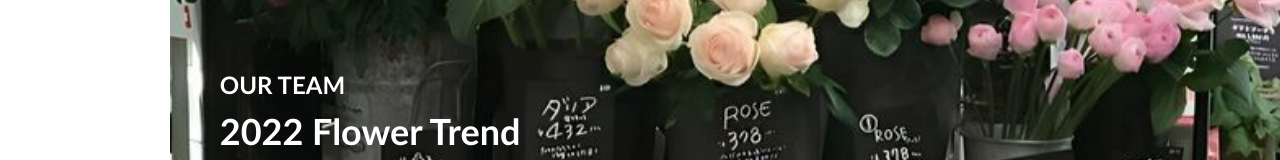
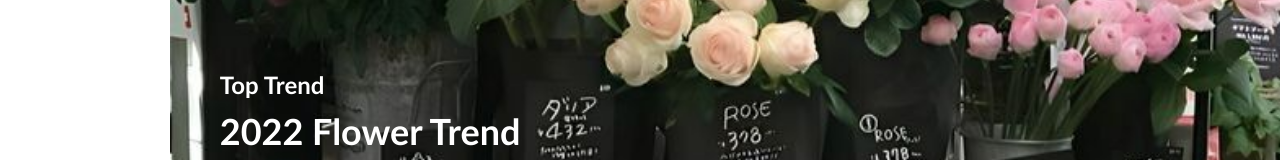
Before and after one commit to akchokpon/diplomwork-mainn, a React (Create React App) app: page /about in a window 1280 px wide. Shown: the part 306-466 px from the top of the page. Built offline with nearby package versions, Linux system fonts and the light colour scheme; no server answers; the database is empty; a web font is replaced by a local one.

Commit message:
add title slider home and about

```diff
--- a/src/components/Slidertwo/Slidertwo.js
+++ b/src/components/Slidertwo/Slidertwo.js
@@ -32,7 +32,7 @@ const SliderComponent = () => {
           {/* Первый слайд */}
           <div className="intro11-section swiper-slide slide-1 slide-bg-1 bg-position">
             <div className="intro11-content text-left">
-              <h3 className="title-slider text-uppercase">OUR TEAM</h3>
+              <h3 className="title-slider text-uppercase">Top Trend</h3>
               <h2 className="title">2022 Flower Trend</h2>
               <p className="desc-content">
                 Lorem ipsum dolor sit amet, pri autem nemore bonorum te. Autem fierent ullamcorper ius no, nec ea quodsi invenire.
@@ -72,7 +72,6 @@ const SliderComponent = () => {
               <p className="desc-content">
                 Lorem ipsum dolor sit amet, pri autem nemore bonorum te. Autem fierent ullamcorper ius no, nec ea quodsi invenire.
               </p>
-              <a href="product-details.html" className="btn flosun-button secondary-btn rounded-0">Shop Now</a>
             </div>
           </div>
         </div>
```
